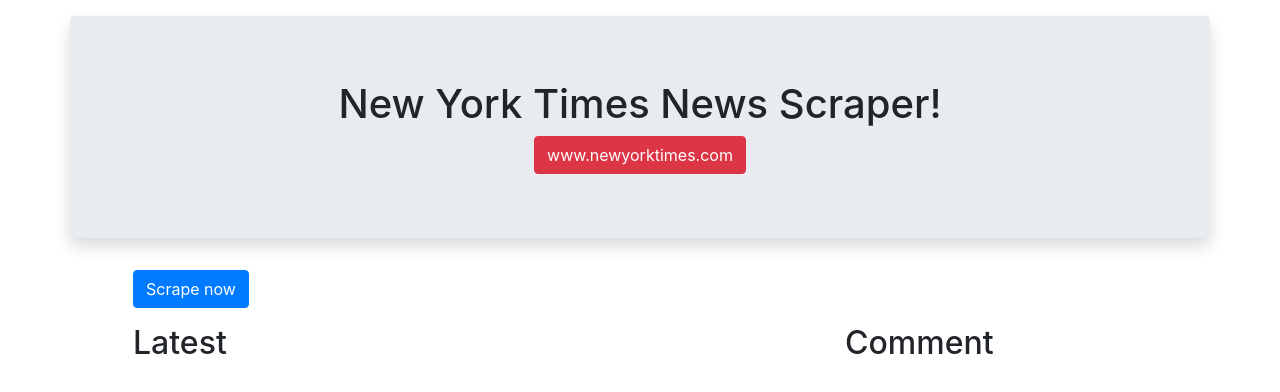
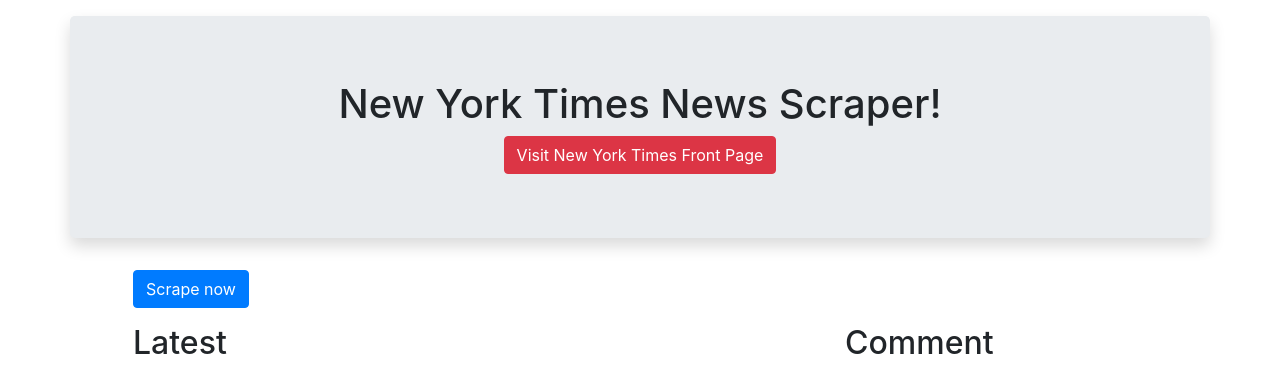
Before and after one commit to kmajor1/newsscrape, a website: page public/index.html in a window 1280 px wide. Drawn offline with nearby package versions, Linux system fonts and the light colour scheme; no server answers.

Commit message:
tweaked visit button

```diff
--- a/public/index.html
+++ b/public/index.html
@@ -16,7 +16,7 @@
     <div id="maintitle" class="row">
       <div class="jumbotron shadow col text-center">
         <h1 class="text-center">New York Times News Scraper!</h1>
-        <button class="btn btn-danger" id="compareToNYT">www.newyorktimes.com</button>
+        <button class="btn btn-danger" id="compareToNYT">Visit New York Times Front Page</button>
       </div>
     </div>
     <div id="scrape" class="row mb-3">
```
Also changed, not shown: dist/public/index.html.
